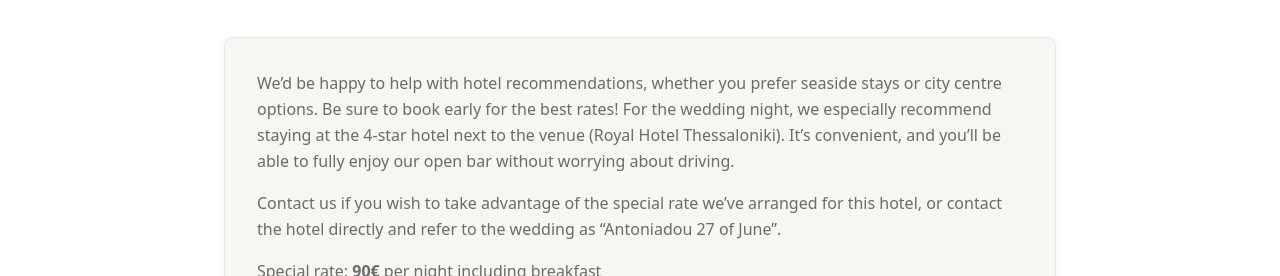
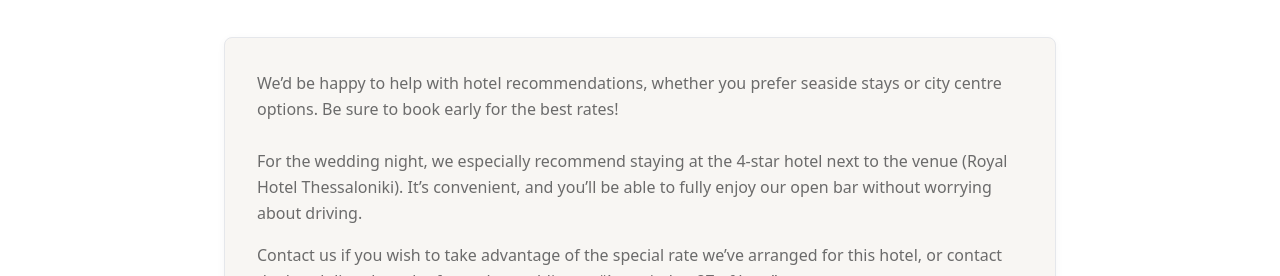
Before and after one commit to oalagial/marina-orestis-wedding, a React (Vite) app: page /accommodation in a window 1280 px wide. Shown: the part 415-691 px from the top of the page. Built offline with nearby package versions, Linux system fonts and the light colour scheme; no server answers; a web font is replaced by a local one.

Commit message:
fix: Update accommodation page text formatting for better readability

```diff
--- a/src/i18n.js
+++ b/src/i18n.js
@@ -243,7 +243,7 @@ const resources = {
 
             accommodationPage: {
                 title: "Accommodation",
-                text1: "We’d be happy to help with hotel recommendations, whether you prefer seaside stays or city centre options. Be sure to book early for the best rates! For the wedding night, we especially recommend staying at the 4-star hotel next to the venue (Royal Hotel Thessaloniki). It’s convenient, and you’ll be able to fully enjoy our open bar without worrying about driving.",
+                text1: "We’d be happy to help with hotel recommendations, whether you prefer seaside stays or city centre options. Be sure to book early for the best rates! \n \n For the wedding night, we especially recommend staying at the 4-star hotel next to the venue (Royal Hotel Thessaloniki). It’s convenient, and you’ll be able to fully enjoy our open bar without worrying about driving.",
                 text2: "Contact us if you wish to take advantage of the special rate we’ve arranged for this hotel, or contact the hotel directly and refer to the wedding as “Antoniadou 27 of June”.",
                 text3: "Special rate: <strong>90€</strong> per night including breakfast \n(single, double or triple rooms available for the same price)",
                 mapLinkLabel: "View Royal Hotel Thessaloniki on Google Maps",
@@ -722,7 +722,7 @@ const resources = {
 
             accommodationPage: {
                 title: "Διαμονή",
-               text1: "Θα χαρούμε να βοηθήσουμε με προτάσεις ξενοδοχείων, είτε προτιμάτε παραθαλάσσιες διαμονές είτε επιλογές στο κέντρο της πόλης. Φροντίστε να κάνετε κράτηση νωρίς για τις καλύτερες τιμές! Για τη νύχτα του γάμου, σας προτείνουμε ιδιαίτερα να μείνετε στο 4 αστέρων ξενοδοχείο δίπλα στον χώρο (Royal Hotel Thessaloniki). Είναι βολικό και θα μπορείτε να απολαύσετε πλήρως το ανοιχτό μπαρ μας χωρίς να ανησυχείτε για την οδήγηση.",
+               text1: "Θα χαρούμε να βοηθήσουμε με προτάσεις ξενοδοχείων, είτε προτιμάτε παραθαλάσσιες διαμονές είτε επιλογές στο κέντρο της πόλης. Φροντίστε να κάνετε κράτηση νωρίς για τις καλύτερες τιμές! \n \n Για τη νύχτα του γάμου, σας προτείνουμε ιδιαίτερα να μείνετε στο 4 αστέρων ξενοδοχείο δίπλα στον χώρο (Royal Hotel Thessaloniki). Είναι βολικό και θα μπορείτε να απολαύσετε πλήρως το ανοιχτό μπαρ μας χωρίς να ανησυχείτε για την οδήγηση.",
                 text2: "Επικοινωνήστε μαζί μας αν θέλετε να επωφεληθείτε από την ειδική τιμή που έχουμε κανονίσει για αυτό το ξενοδοχείο, ή επικοινωνήστε απευθείας με το ξενοδοχείο και αναφέρετε τον γάμο ως “Antoniadou 27 Ιουνίου”.",
                 text3: "Ειδική τιμή: <strong>90€</strong> ανά διανυκτέρευση συμπεριλαμβανομένου πρωινού \n(διαθέσιμα μονόκλινα, δίκλινα ή τρίκλινα δωμάτια στην ίδια τιμή)",
                 mapLinkLabel: "Δείτε το Royal Hotel Thessaloniki στους Χάρτες Google",
--- a/src/pages/Accomodation.jsx
+++ b/src/pages/Accomodation.jsx
@@ -18,7 +18,7 @@ const Accomodation = () => {
 
 				<div className="bg-elegant rounded-lg p-8 border border-gray-200 soft-shadow space-y-8">
 					<div>
-						<p className="muted-text leading-relaxed">
+						<p className="muted-text leading-relaxed whitespace-pre-line">
 							{t('accommodationPage.text1')}
 						</p>
 						<p className="muted-text leading-relaxed mt-4">
```
